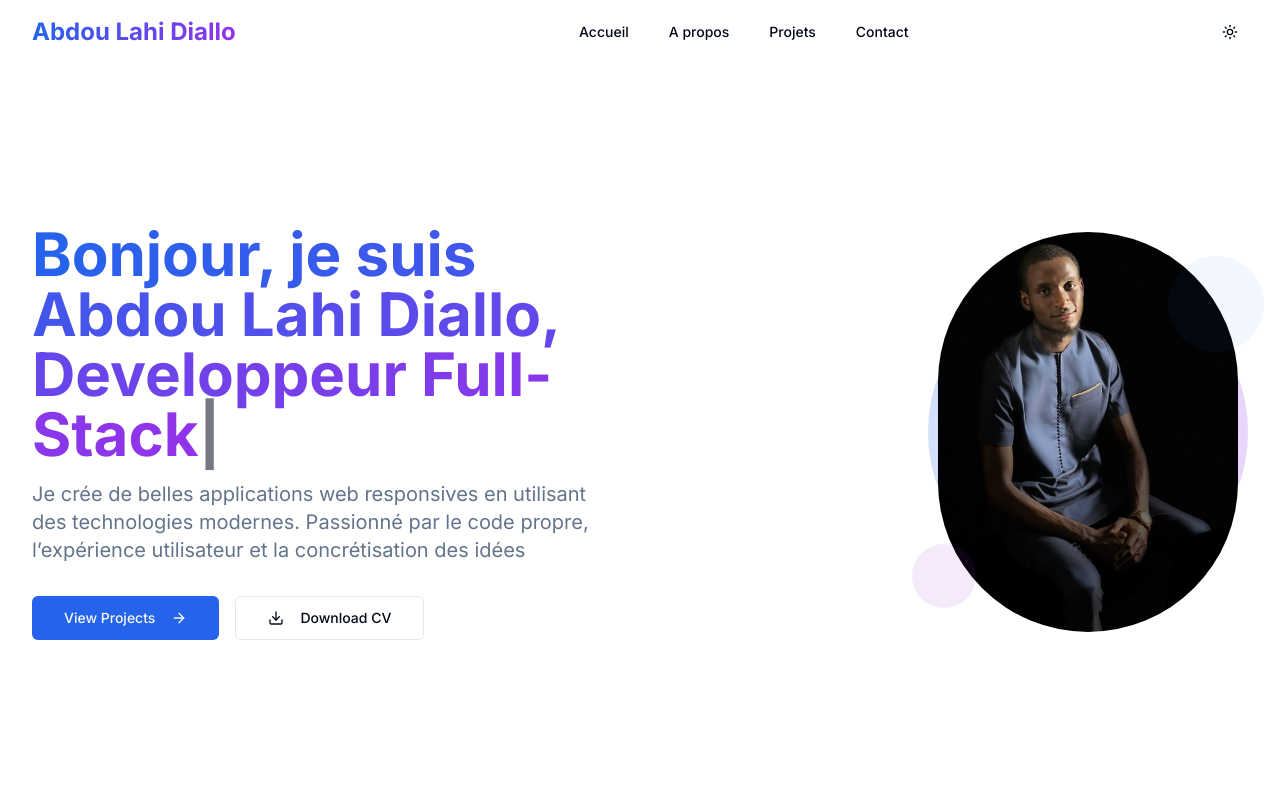
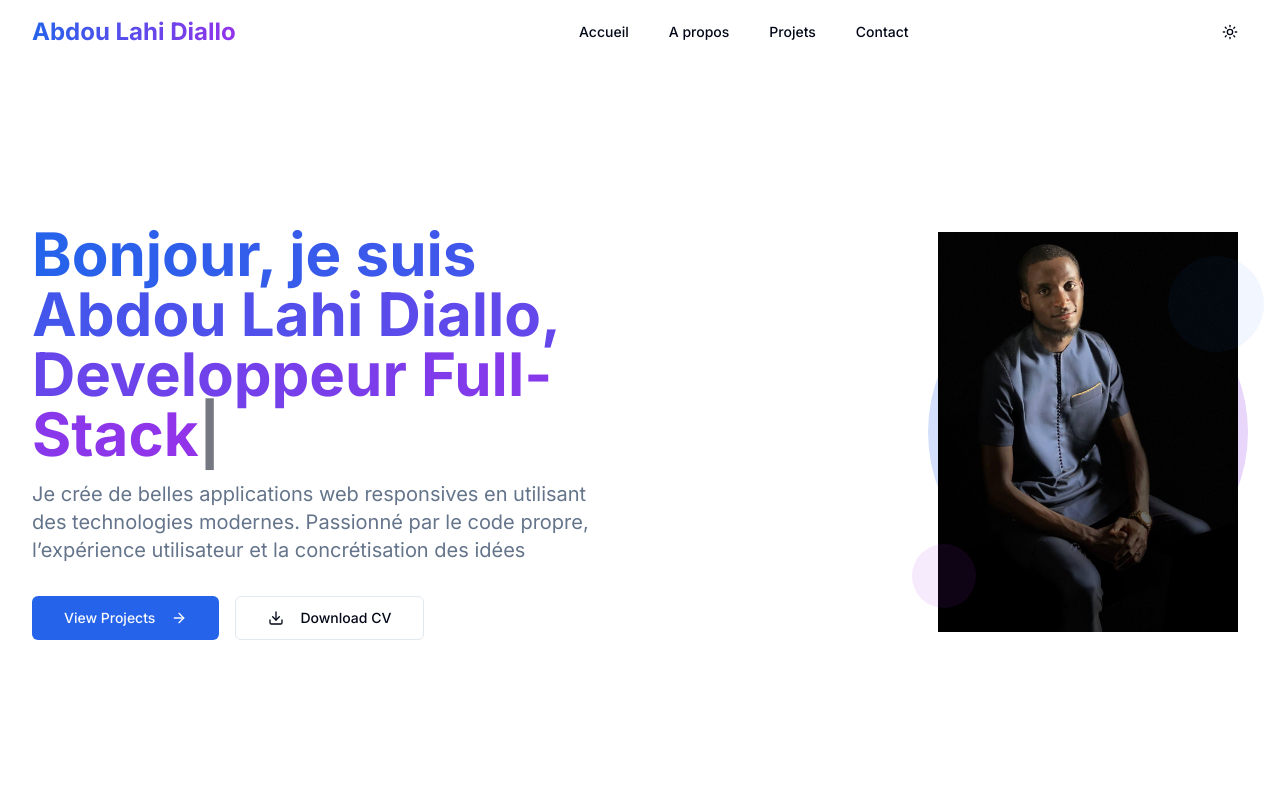
Before and after one commit to abdoulahi21/postfolio, a Next.js app: page / in a window 1280 px wide. Shown: the top 800 px of the page. Built offline with nearby package versions, Linux system fonts and the light colour scheme.

Commit message:
Update Hero.tsx
image

```diff
--- a/components/Hero.tsx
+++ b/components/Hero.tsx
@@ -68,7 +68,7 @@ export default function Hero() {
                   alt="Diallo Profile"
                   width={300}
                   height={300}
-                  className="rounded-full object-cover"
+                  className="circle object-cover"
                 />
               </div>
               <div className="absolute -top-4 -right-4 w-24 h-24 bg-primary/10 rounded-full animate-pulse"></div>
```
